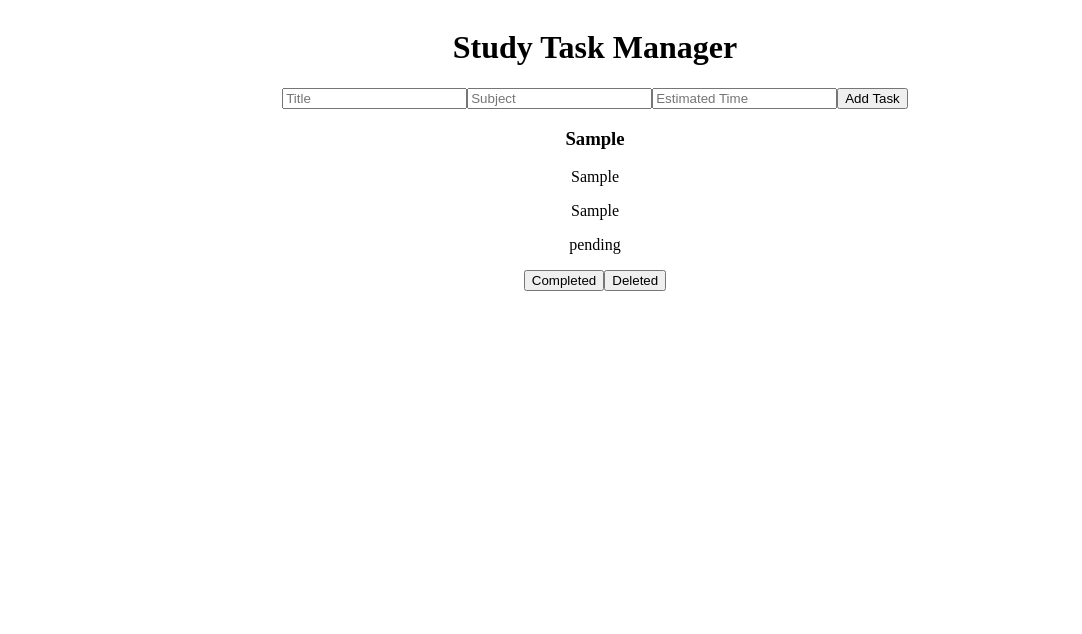
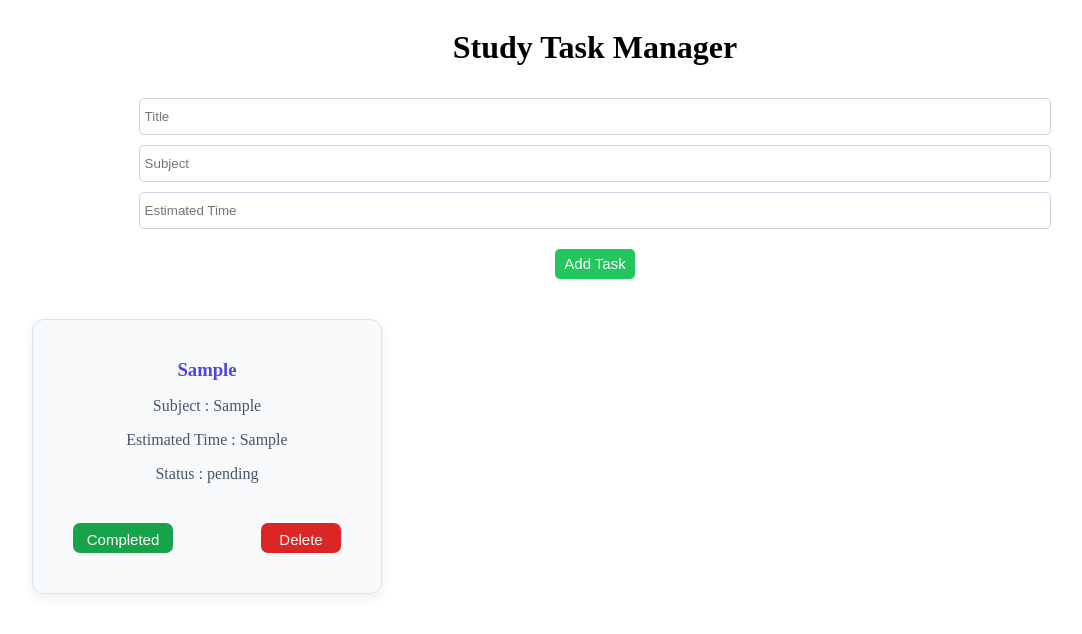
Before and after one commit to abhi-agrahari/Study-Task-Manager, a React (Vite) app: page / in a window 1280 px wide. Both pictures are taken after typing "Sample", "Sample", "Sample" into the empty fields and a click on the button "Add Task". Shown: the top 634 px of the page, without its empty margins (45-1127 px from the left). Built offline with nearby package versions, Linux system fonts and the light colour scheme.

Commit message:
Added css styles for components

```diff
--- a/src/App.css
+++ b/src/App.css
@@ -0,0 +1,6 @@
+.task-cards {
+  display: grid;
+  grid-template-columns: repeat(auto-fit, minmax(280px, 350px));
+  gap: 20px;
+  padding: 20px 0;
+}
--- a/src/App.jsx
+++ b/src/App.jsx
@@ -45,6 +45,7 @@ function App() {
 
       <TaskForm addTask={addTask} />
 
+      <div  className='task-cards'>
         {
           tasks.map((task) => (
             <TaskCard
@@ -59,6 +60,7 @@ function App() {
             />
           ))
         }
+      </div>
     </>
   )
 }
--- /dev/null
+++ b/src/components/TaskCard.css
@@ -0,0 +1,58 @@
+.task-card-container {
+  background: #f8fafc;
+  border: 1px solid #dbe3ee;
+  border-radius: 12px;
+  padding: 20px;
+  min-width: 260px;
+  box-shadow: 0 4px 12px rgba(15, 23, 42, 0.08);
+  transition: transform 0.2s ease, box-shadow 0.2s ease;
+}
+
+.task-card-container:hover {
+  transform: translateY(-3px);
+  box-shadow: 0 8px 20px rgba(15, 23, 42, 0.12);
+}
+
+h3 {
+  color: #4f46e5;
+  margin-bottom: 10px;
+}
+
+p {
+  font-size: 16px;
+  font-weight: 500;
+  color: #475569;
+}
+
+.task-buttons {
+  display: flex;
+  justify-content: space-between;
+  margin-top: 20px;
+}
+
+.complete-btn {
+  background-color: #16a34a;
+  color: white;
+  width: 100px;
+  padding: 8px 12px;
+  border: none;
+  border-radius: 7px;
+  cursor: pointer;
+}
+
+.delete-btn {
+  background-color: #dc2626;
+  color: white;
+  padding: 8px 12px;
+  border: none;
+  border-radius: 7px;
+  cursor: pointer;
+}
+
+.complete-btn:hover {
+  background-color: #15803d;
+}
+
+.delete-btn:hover {
+  background-color: #b91c1c;
+}
--- a/src/components/TaskCard.jsx
+++ b/src/components/TaskCard.jsx
@@ -1,3 +1,5 @@
+import './TaskCard.css'
+
 function TaskCard(props){
 
     const { title, subject, estimatedTime, status, taskKey, deleteTask, markComplete } = props
@@ -11,16 +13,16 @@ function TaskCard(props){
     })
 
     return (
-        <div>
-            <div>
+        <div className='task-card-container'>
+            <div className='task-info'>
                 <h3>{title}</h3>
-                <p> {subject} </p>
-                <p> {estimatedTime} </p>
-                <p> {status} </p>
+                <p>Subject : {subject} </p>
+                <p>Estimated Time : {estimatedTime} </p>
+                <p>Status : {status} </p>
             </div>
-            <div>
-                <button onClick={handleStaus} > Completed </button>
-                <button onClick={handleDelete}> Deleted </button>
+            <div className='task-buttons'>
+                <button onClick={handleStaus} className='complete-btn' > Completed </button>
+                <button onClick={handleDelete} className='delete-btn'> Delete </button>
             </div>
         </div>
     )
--- /dev/null
+++ b/src/components/TaskForm.css
@@ -0,0 +1,38 @@
+.form-container {
+  display: flex;
+  justify-content: center;
+  align-items: center;
+  flex-direction: column;
+}
+
+input {
+  width: 80%;
+  height: 25px;
+  display: block;
+  border: 1px solid #cbd5e1;
+  border-radius: 5px;
+  margin-top: 10px;
+  padding: 5px;
+  outline: none;
+}
+
+input:focus {
+  border-color: #6366f1;
+  box-shadow: 0 0 0 2px rgba(99, 102, 241, 0.15);
+}
+
+button {
+  margin: 20px;
+  background-color: #22c55e;
+  color: white;
+  width: 80px;
+  height: 30px;
+  font-size: 15px;
+  border: none;
+  border-radius: 5px;
+  cursor: pointer;
+}
+
+button:hover {
+  background-color: #16a34a;
+}
--- a/src/components/TaskForm.jsx
+++ b/src/components/TaskForm.jsx
@@ -1,4 +1,5 @@
 import { useState } from "react"
+import './TaskForm.css'
 
 function TaskForm({ addTask }){
 
@@ -20,6 +21,12 @@ function TaskForm({ addTask }){
     const handleSubmit = ((event) => {
         event.preventDefault()
 
+        if(formData.title.trim() === "" ||
+            formData.subject.trim() === "" ||
+            formData.estimatedTime.trim() === ""){
+                return
+            }
+
         addTask({
             ...formData,
             key : crypto.randomUUID(),
@@ -34,7 +41,7 @@ function TaskForm({ addTask }){
     })
 
     return (
-        <form onSubmit={handleSubmit}>
+        <form onSubmit={handleSubmit} className="form-container">
             <input
                 type="text"
                 name="title"
```
Lines whose indentation alone changed are shown as unchanged.
